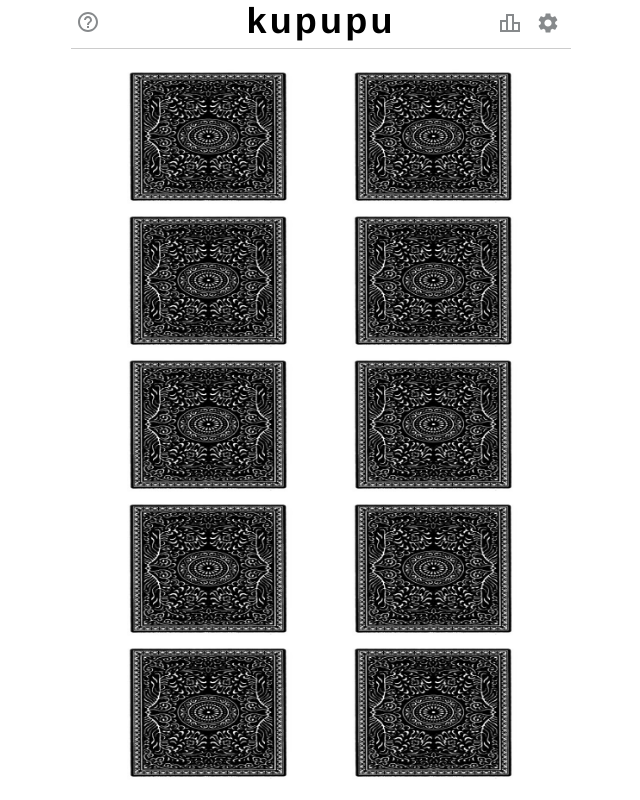
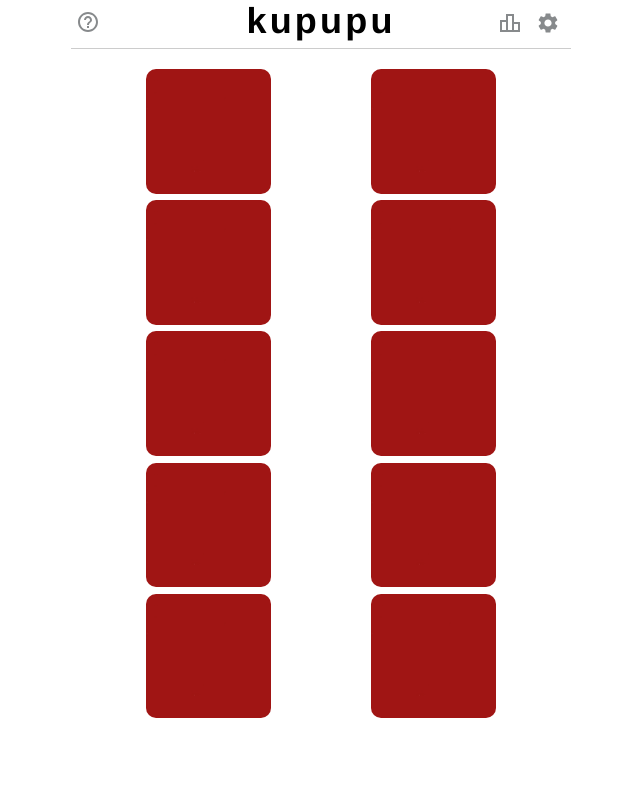
Before and after one commit to htc36/kupupu-wordle, a Vue app: page / in a window 1280 px wide. Shown: the whole page, without its empty margins (319-959 px from the left). Built offline with nearby package versions, Linux system fonts and the light colour scheme.

Commit message:
minor ui fixes, pushing to test

```diff
--- a/src/components/cards/Card.vue
+++ b/src/components/cards/Card.vue
@@ -39,7 +39,7 @@ defineExpose({
           }
         "
       >
-        <img src="/assets/card2.jpg" class="cardImage" />
+        <img src="/assets/plainBackground.jpg" class="cardImage" />
       </div>
       <div class="back">
         <div v-if="!pictureQuestion" class="backCardContent">
@@ -65,12 +65,11 @@ defineExpose({
   top: 50%;
   left: 50%;
   transform: translate(-50%, -50%);
-  color: #9f2975;
+  color: #a11613;
 }
 .backTextCardImage {
-  width: 100%;
   height: 100%;
-  box-shadow: rgba(0, 0, 0, 0.25) 0px 5px 15px;
+  box-shadow: rgba(0, 0, 0, 0.15) 0px 5px 15px;
   border-radius: 10px;
 }
 .backCardContent {
@@ -81,12 +80,12 @@ defineExpose({
   color: white;
 }
 .cardImage {
-  width: 100%;
   height: 100%;
+  border-radius: 10px;
 }
 .backImage {
   height: 100%;
-  box-shadow: rgba(0, 0, 0, 0.25) 0px 5px 15px;
+  box-shadow: rgba(0, 0, 0, 0.15) 0px 5px 15px;
   border-radius: 10px;
 }
 .active {
@@ -103,7 +102,7 @@ defineExpose({
   perspective: 1000px;
   cursor: pointer;
   border-radius: 5px;
-  color: #9f2975;
+  color: #a11613;
   width: 35%;
   height: 19%;
 }
@@ -113,11 +112,12 @@ defineExpose({
   font-family: 'Calibri', sans-serif;
   text-align: center;
   cursor: pointer;
-  color: #9f2975;
+  color: #a11613;
   -webkit-transform-style: preserve-3d;
   -webkit-transition: 0.5s;
 }
 .front {
+  /* background-color: black; */
   height: 100%;
   width: 100%;
   font-size: 25px;
@@ -128,7 +128,7 @@ defineExpose({
   text-align: center;
   cursor: pointer;
   border-radius: 5px;
-  color: #9f2975;
+  color: #a11613;
   -webkit-backface-visibility: hidden;
   position: absolute;
   top: 0;
@@ -147,7 +147,7 @@ defineExpose({
   font-family: 'Calibri', sans-serif;
   cursor: pointer;
   border-radius: 5px;
-  color: #9f2975;
+  color: #a11613;
   -webkit-backface-visibility: hidden;
   position: absolute;
   top: 0;
--- a/src/components/cards/Grid.vue
+++ b/src/components/cards/Grid.vue
@@ -85,6 +85,6 @@ function cardClosed(index: number) {
   flex-direction: row;
   flex-wrap: wrap;
   justify-content: space-evenly;
-  height: 90%;
+  height: 82%;
 }
 </style>
```
Also changed, not shown: public/assets/plainBackground.jpg (added).
